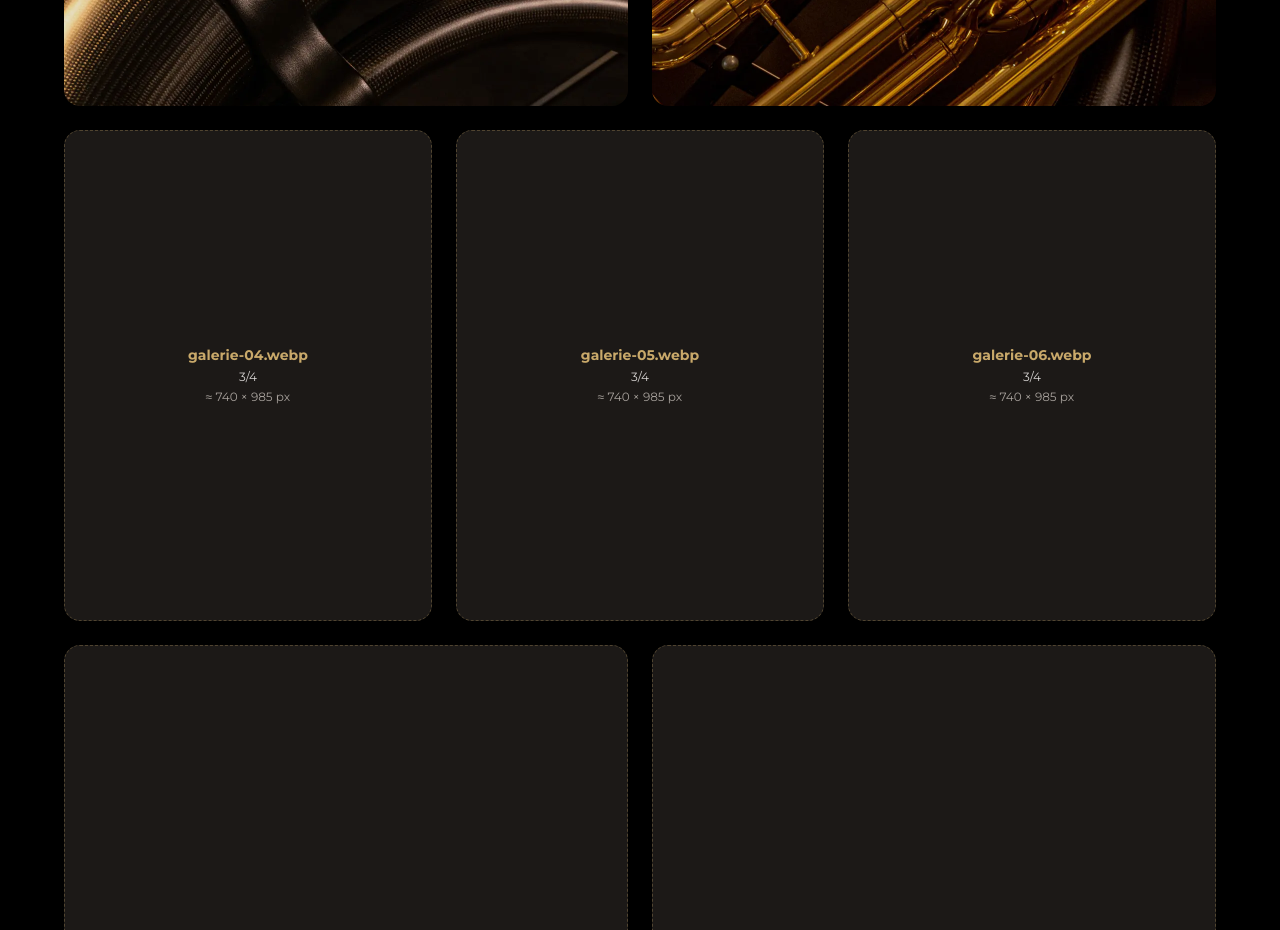
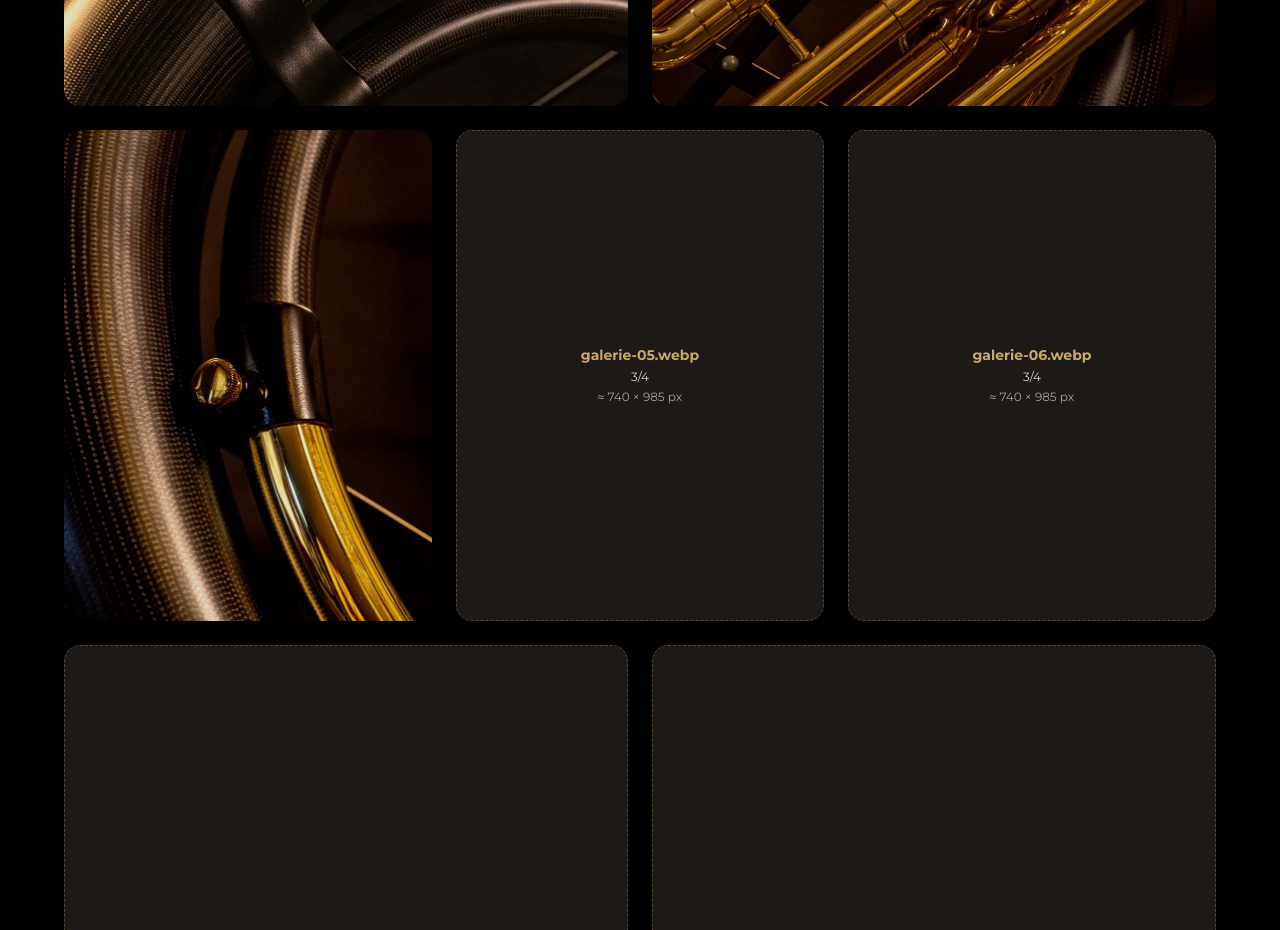
Before and after one commit to Fysalidev/www-sousaphone-carbon, a Next.js app: page /galerie in a window 1280 px wide. Shown: the part 1760-2690 px from the top of the page. Built offline with nearby package versions, Linux system fonts and the light colour scheme.

Commit message:
17 | Galerie | galerie-04 integree (emplacement petite)
Generated by Mistral Vibe.
Co-Authored-By: Mistral Vibe <vibe@mistral.ai>

```diff
--- a/src/app/galerie/page.js
+++ b/src/app/galerie/page.js
@@ -29,6 +29,10 @@ const PHOTOS = {
   },
   "03": {
     src: "/galerie/galerie-03.webp",
+    alt: "Photographie du Sousaphone Carbon",
+  },
+  "04": {
+    src: "/galerie/galerie-04.webp",
     alt: "Photographie du Sousaphone Carbon",
   },
 };
```
Also changed, not shown: public/galerie/galerie-04.webp (added).
